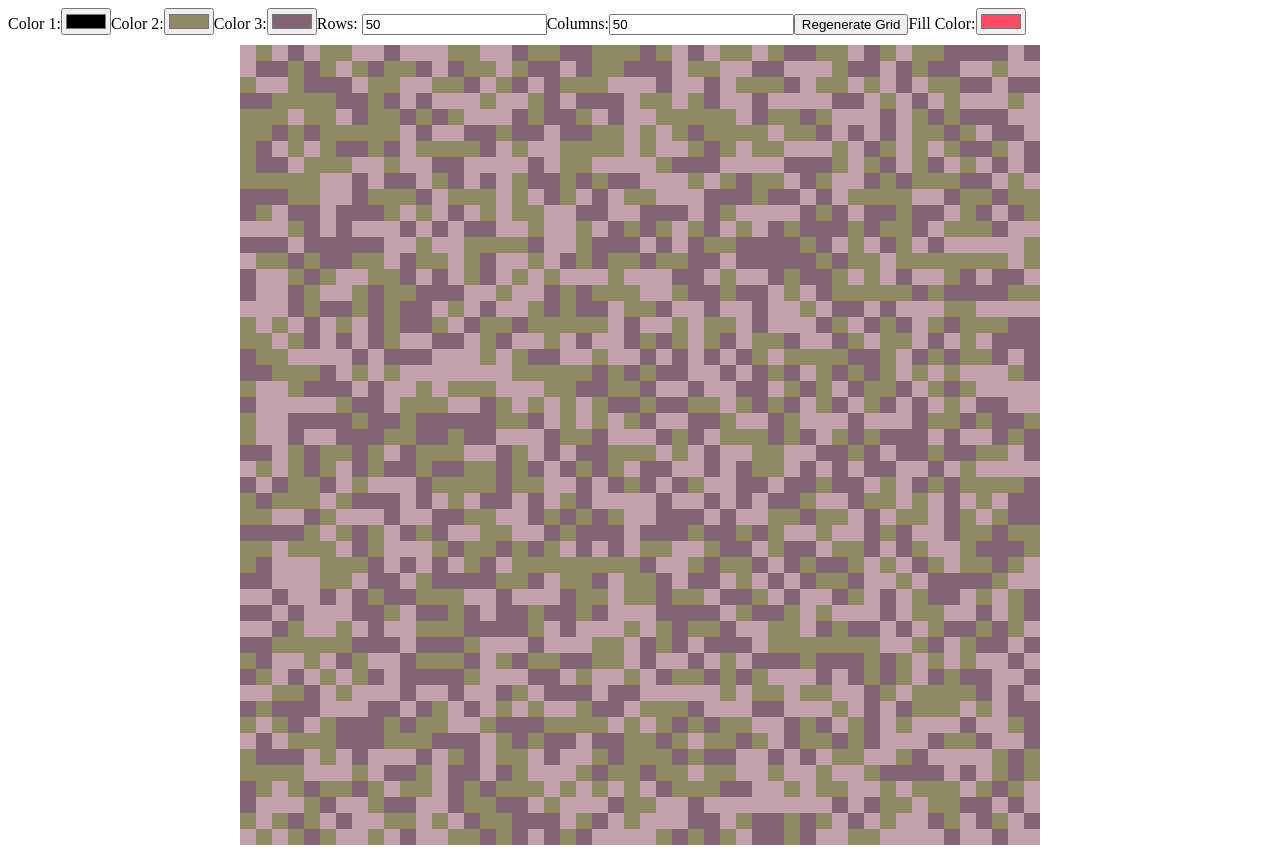
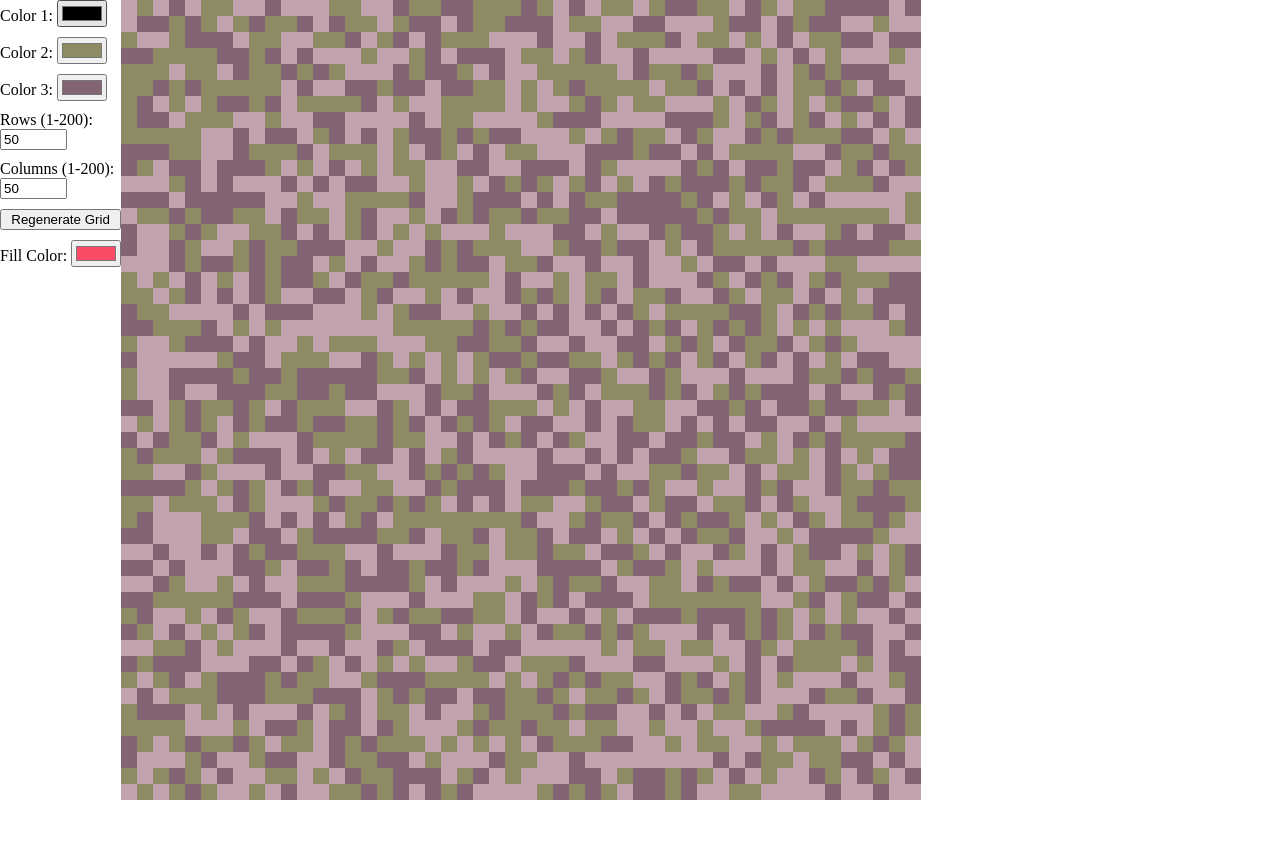
Before and after one commit to ChrisHamilton91/flood-fill-base64, a React (Vite) app in the folder react-frontend/: page / in a window 1280 px wide. After the commit the page ends 800 px from the top, so only its background shows below. Built offline with nearby package versions, Linux system fonts and the light colour scheme; no server answers.

Commit message:
Extract sidebar to component

```diff
--- a/react-frontend/package.json
+++ b/react-frontend/package.json
@@ -16,6 +16,7 @@
     "@types/react": "^18.0.27",
     "@types/react-dom": "^18.0.10",
     "@vitejs/plugin-react-swc": "^3.0.0",
+    "sass": "~1.59.2",
     "typescript": "^4.9.3",
     "vite": "^4.1.0"
   }
--- a/react-frontend/src/app.tsx
+++ b/react-frontend/src/app.tsx
@@ -1,85 +1,42 @@
-import { useEffect, useState } from "react";
+import { useCallback, useState } from "react";
 import { floodFill } from "./api";
-import { Grid } from "./grid";
-import { randomColor } from "./random-color";
+import Grid from "./grid";
+import randomColor from "./random-color";
+import Sidebar from "./sidebar";
 
 const numColors = 3 as const;
 const defaultRows = 50 as const;
 const defaultColumns = 50 as const;
-const maxRows = 200 as const;
-const maxColumns = 200 as const;
 
 function App() {
   const [gridColors, setGridColors] = useState<string[]>(
     new Array(numColors).fill("").map(randomColor)
   );
-  const [fillColor, setFillColor] = useState(randomColor());
   const [rows, setRows] = useState<string>(defaultRows.toString());
   const [columns, setColumns] = useState<string>(defaultColumns.toString());
+  const [fillColor, setFillColor] = useState<string>(randomColor());
   const [grid, setGrid] = useState<string[][]>([]);
 
-  useEffect(generateGrid, []);
-
-  function generateGrid() {
-    let numRows = parseInt(rows);
-    let numColumns = parseInt(columns);
-    if (!numRows) numRows = 1;
-    if (!numColumns) numColumns = 1;
-    if (numRows > maxRows) numRows = maxRows;
-    if (numColumns > maxColumns) numColumns = maxColumns;
-    setRows(numRows.toString());
-    setColumns(numColumns.toString());
-
-    const grid: string[][] = [];
-    for (let column = 0; column < numColumns; column++) {
-      grid.push([]);
-      for (let row = 0; row < numRows; row++) {
-        grid[column].push(gridColors[Math.floor(Math.random() * gridColors.length)]);
-      }
-    }
-    setGrid(grid);
-  }
-
-  function handleColorChange(i: number, color: string) {
-    setGridColors((prev) => {
-      const next = [...prev];
-      next[i] = color;
-      return next;
-    });
-  }
-
-  async function handleCellClick(x: number, y: number) {
-    const newGrid = await floodFill({ grid, x, y, color: fillColor });
-    if (newGrid) setGrid(newGrid);
-  }
+  const handleCellClick = useCallback(
+    (x: number, y: number) => {
+      floodFill({ grid, x, y, color: fillColor }).then((newGrid) => {
+        if (newGrid) setGrid(newGrid);
+      });
+    },
+    [grid, fillColor]
+  );
 
   return (
-    <>
-      {gridColors.map((color, i) => (
-        <label key={i}>
-          Color {i + 1}:
-          <input
-            type="color"
-            value={color}
-            onChange={(e) => handleColorChange(i, e.target.value)}
-          />
-        </label>
-      ))}
-
-      <label>
-        Rows: <input type="number" value={rows} onChange={(e) => setRows(e.target.value)} />
-      </label>
-      <label>
-        Columns:
-        <input type="number" value={columns} onChange={(e) => setColumns(e.target.value)} />
-      </label>
-      <button onClick={generateGrid}>Regenerate Grid</button>
-      <label>
-        Fill Color:
-        <input type="color" value={fillColor} onChange={(e) => setFillColor(e.target.value)} />
-      </label>
+    <div className="app-container">
+      <Sidebar
+        gridColorsState={[gridColors, setGridColors]}
+        rowsState={[rows, setRows]}
+        columnsState={[columns, setColumns]}
+        fillColorState={[fillColor, setFillColor]}
+        setGrid={setGrid}
+      />
       <Grid grid={grid} onCellClick={handleCellClick} />
-    </>
+    </div>
   );
 }
 
--- a/react-frontend/src/grid.tsx
+++ b/react-frontend/src/grid.tsx
@@ -2,7 +2,7 @@ import { FC, memo } from "react";
 
 type GridProps = { grid: string[][]; onCellClick(x: number, y: number): void };
 
-export const Grid: FC<GridProps> = memo(({ grid, onCellClick }) => {
+const Grid: FC<GridProps> = memo(({ grid, onCellClick }) => {
   return (
     <div className="grid-container">
       {grid.map((row, y) => (
@@ -35,9 +35,11 @@ const GridCell: FC<GridCellProps> = memo(({ color, x, y, onCellClick }) => {
   return (
     <div
       key={x}
-      className={"grid-cell " + x + " " + y}
+      className="grid-cell"
       style={{ backgroundColor: color }}
       onClick={() => onCellClick(x, y)}
     ></div>
   );
 });
+
+export default Grid;
--- a/react-frontend/src/main.tsx
+++ b/react-frontend/src/main.tsx
@@ -1,5 +1,5 @@
 import ReactDOM from "react-dom/client";
 import App from "./app";
-import "./styles.css";
+import "./styles.scss";
 
 ReactDOM.createRoot(document.getElementById("root") as HTMLElement).render(<App />);
--- a/react-frontend/src/random-color.ts
+++ b/react-frontend/src/random-color.ts
@@ -1,3 +1,3 @@
-export function randomColor() {
+export default function randomColor() {
   return "#" + Math.floor(Math.random() * 16777215).toString(16);
 }
--- /dev/null
+++ b/react-frontend/src/sidebar.tsx
@@ -0,0 +1,89 @@
+import { FC, useEffect, useState } from "react";
+
+const maxRows = 200 as const;
+const maxColumns = 200 as const;
+
+type SideBarProps = {
+  gridColorsState: [string[], React.Dispatch<React.SetStateAction<string[]>>];
+  rowsState: [string, React.Dispatch<React.SetStateAction<string>>];
+  columnsState: [string, React.Dispatch<React.SetStateAction<string>>];
+  fillColorState: [string, React.Dispatch<React.SetStateAction<string>>];
+  setGrid: React.Dispatch<React.SetStateAction<string[][]>>;
+};
+
+const Sidebar: FC<SideBarProps> = ({
+  gridColorsState: [gridColors, setGridColors],
+  rowsState: [rows, setRows],
+  columnsState: [columns, setColumns],
+  fillColorState: [fillColor, setFillColor],
+  setGrid,
+}) => {
+  function handleColorChange(i: number, color: string) {
+    setGridColors((prev) => {
+      const next = [...prev];
+      next[i] = color;
+      return next;
+    });
+  }
+
+  useEffect(generateGrid, []);
+
+  function generateGrid() {
+    let numRows = parseInt(rows);
+    let numColumns = parseInt(columns);
+
+    // Keeps rows and columns between 1 and max
+    if (!numRows) numRows = 1;
+    if (!numColumns) numColumns = 1;
+    if (numRows > maxRows) numRows = maxRows;
+    if (numColumns > maxColumns) numColumns = maxColumns;
+
+    // Update UI inputs
+    setRows(numRows.toString());
+    setColumns(numColumns.toString());
+
+    // Generate grid where each cell is a random color from gridColors
+    const grid: string[][] = [];
+    for (let column = 0; column < numColumns; column++) {
+      grid.push([]);
+      for (let row = 0; row < numRows; row++) {
+        grid[column].push(gridColors[Math.floor(Math.random() * gridColors.length)]);
+      }
+    }
+
+    setGrid(grid);
+  }
+
+  return (
+    <div className="sidebar-container">
+      <form className="grid-form" onSubmit={(e) => e.preventDefault()}>
+        {gridColors.map((color, i) => (
+          <label key={i}>
+            Color {i + 1}:{" "}
+            <input
+              type="color"
+              value={color}
+              onChange={(e) => handleColorChange(i, e.target.value)}
+            />
+          </label>
+        ))}
+        <label>
+          Rows (1-{maxRows}):
+          <br />
+          <input type="number" value={rows} onChange={(e) => setRows(e.target.value)} />
+        </label>
+        <label>
+          Columns (1-{maxColumns}): <br />
+          <input type="number" value={columns} onChange={(e) => setColumns(e.target.value)} />
+        </label>
+        <button onClick={generateGrid}>Regenerate Grid</button>
+      </form>
+      <label>
+        Fill Color:{" "}
+        <input type="color" value={fillColor} onChange={(e) => setFillColor(e.target.value)} />
+      </label>
+    </div>
+  );
+};
+
+export default Sidebar;
--- a/react-frontend/src/styles.css
+++ b/react-frontend/src/styles.scss
@@ -1,5 +1,32 @@
 * {
   box-sizing: border-box;
+}
+
+html,
+body {
+  margin: 0;
+  padding: 0;
+}
+
+.app-container {
+  display: flex;
+}
+
+.sidebar-container {
+  display: flex;
+  position: sticky;
+  flex-direction: column;
+  row-gap: 10px;
+
+  .grid-form {
+    display: flex;
+    flex-direction: column;
+    row-gap: 10px;
+  }
+
+  input[type="number"] {
+    width: 5em;
+  }
 }
 
 .grid-container {
@@ -7,7 +34,6 @@
   flex-direction: row;
   justify-content: center;
   min-width: max-content;
-  margin: 10px;
 }
 
 .grid-column {
```
Also changed, not shown: 1 other file (tests, documents, lock files or other folders).
